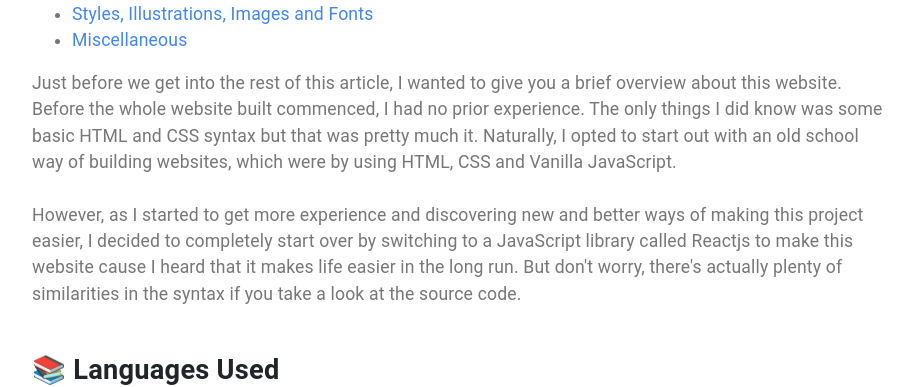
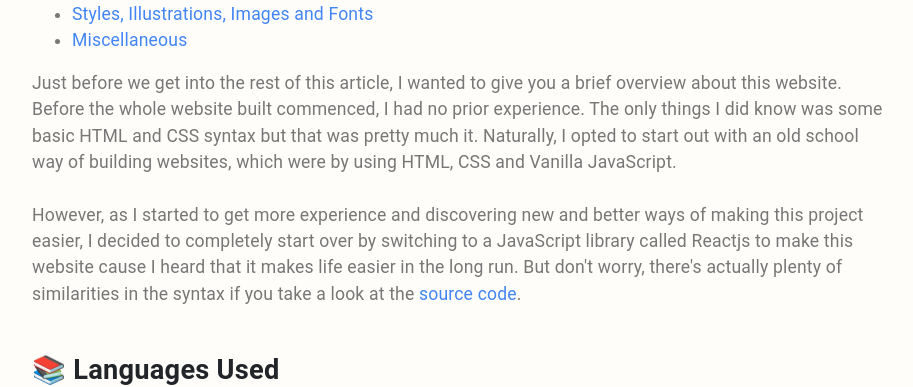
Before and after one commit to Darianlmj/Web-Portfolio, a React (Create React App) app: page /post/1 in a window 1280 px wide. Shown: the part 826-1213 px from the top of the page, without its empty margins (182-1095 px from the left). Built offline with nearby package versions, Linux system fonts and the light colour scheme; a web font is replaced by a local one.

Commit message:
Changed background colour for consistency

```diff
--- a/src/pages/Post/Website101.js
+++ b/src/pages/Post/Website101.js
@@ -10,7 +10,7 @@ const Post = () => {
     }, []);
 
     return (
-        <div>
+        <div style={{backgroundColor:'#fffdfa', paddingBottom: 1}}>
             <Container maxWidth="md" sx={{paddingTop: 5, marginBottom: 10}}>
                 <Typography align="center" sx={{fontSize: 75, fontFamily: 'lyon-display-web', fontWeight: 800}}>How I Made This Website</Typography>
                 <Divider sx={{marginBottom: 3}}/>
@@ -68,7 +68,8 @@ const Post = () => {
                     of making this project easier, I decided to completely start over by switching to
                     a JavaScript library called Reactjs to make this website cause I heard that it makes
                     life easier in the long run. But don't worry, there's actually plenty of similarities
-                    in the syntax if you take a look at the source code. <br/>
+                    in the syntax if you take a look at the
+                    <a className="post-link" href="https://github.com/Darianlmj/Web-Portfolio"> source code</a>. <br/>
                     <br/>
                 </Typography>
 
--- a/src/pages/Posts/Posts.js
+++ b/src/pages/Posts/Posts.js
@@ -13,6 +13,7 @@ const Posts = () => {
     const posts = getPosts();
 
     return (
+        <div style={{backgroundColor:'#fffdfa', paddingBottom: 10}}>
             <Container maxWidth="md" sx={{paddingTop: 5}}>
                 <Typography sx={{fontSize: 80, fontFamily: 'lyon-display-web', fontWeight: 800}}>
                     Posts &nbsp;
@@ -39,8 +40,8 @@ const Posts = () => {
                         </Grid>
                     ))}
                 </Grid>
-
             </Container>
+        </div>
     )
 }
 
```
Lines whose indentation alone changed are shown as unchanged.
